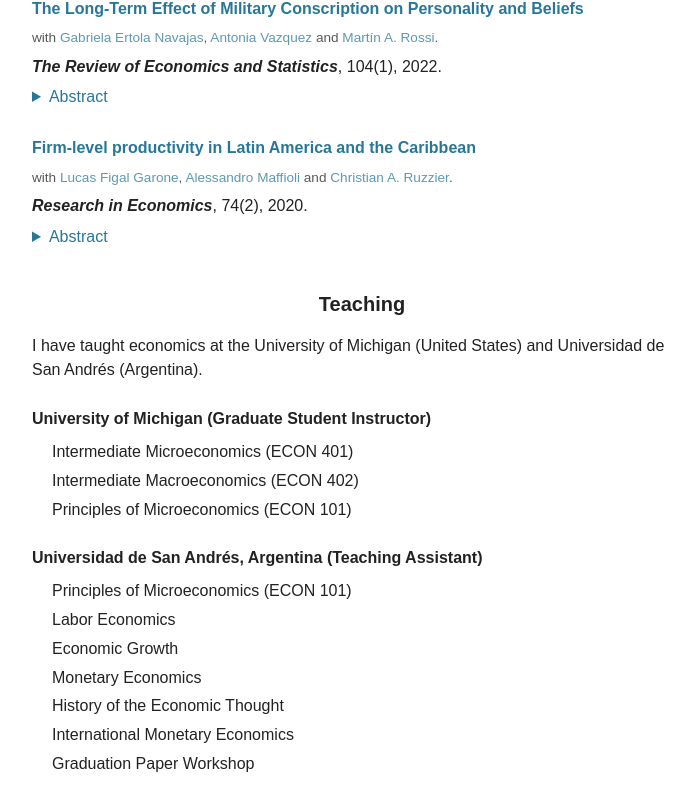
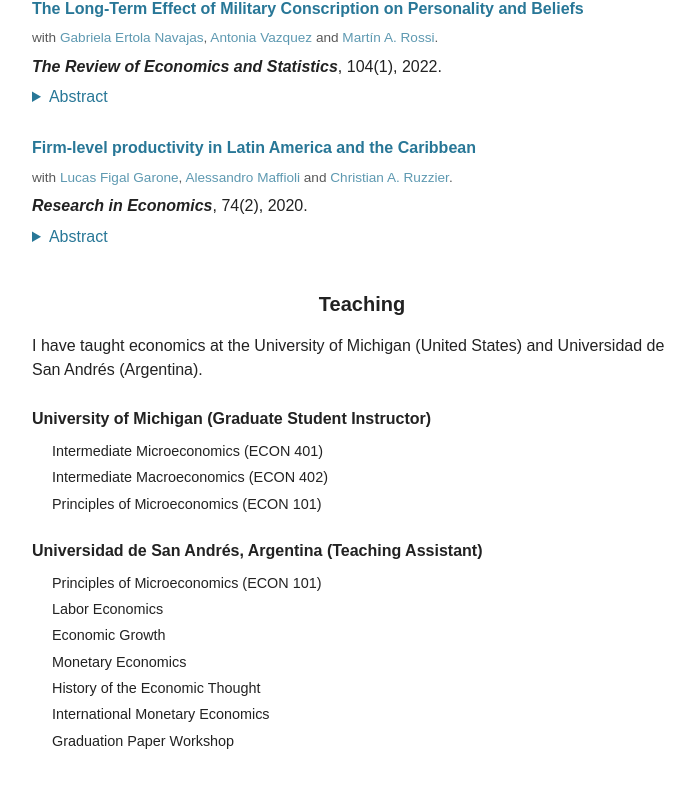
Before and after one commit to paulalopezv/Site, a Next.js app: page / in a window 1280 px wide. Shown: the part 1105-1912 px from the top of the page, without its empty margins (433-1128 px from the left). Built offline with nearby package versions, Linux system fonts and the light colour scheme.

Commit message:
Reduce font size of teaching course list
Co-Authored-By: Claude Sonnet 5 <noreply@anthropic.com>

```diff
--- a/app/globals.css
+++ b/app/globals.css
@@ -37,7 +37,7 @@ h1 { margin: 0; font-size: 1.375rem; line-height: 1.4; font-weight: 700; }
 .publication + .publication { margin-top: 26px; }
 .teaching-entry { margin-top: 20px; }
 .teaching-entry h3 { margin: 0 0 8px; font-size: 1rem; line-height: 1.55; font-weight: 700; }
-.teaching-entry ul { margin: 0 0 24px; padding-left: 20px; }
+.teaching-entry ul { margin: 0 0 24px; padding-left: 20px; font-size: 0.9rem; }
 .teaching-entry li { margin-bottom: 4px; }
 .abstract summary { width: fit-content; color: var(--link); cursor: pointer; }
 .abstract summary:hover { text-decoration: underline; text-underline-offset: 3px; }
```
